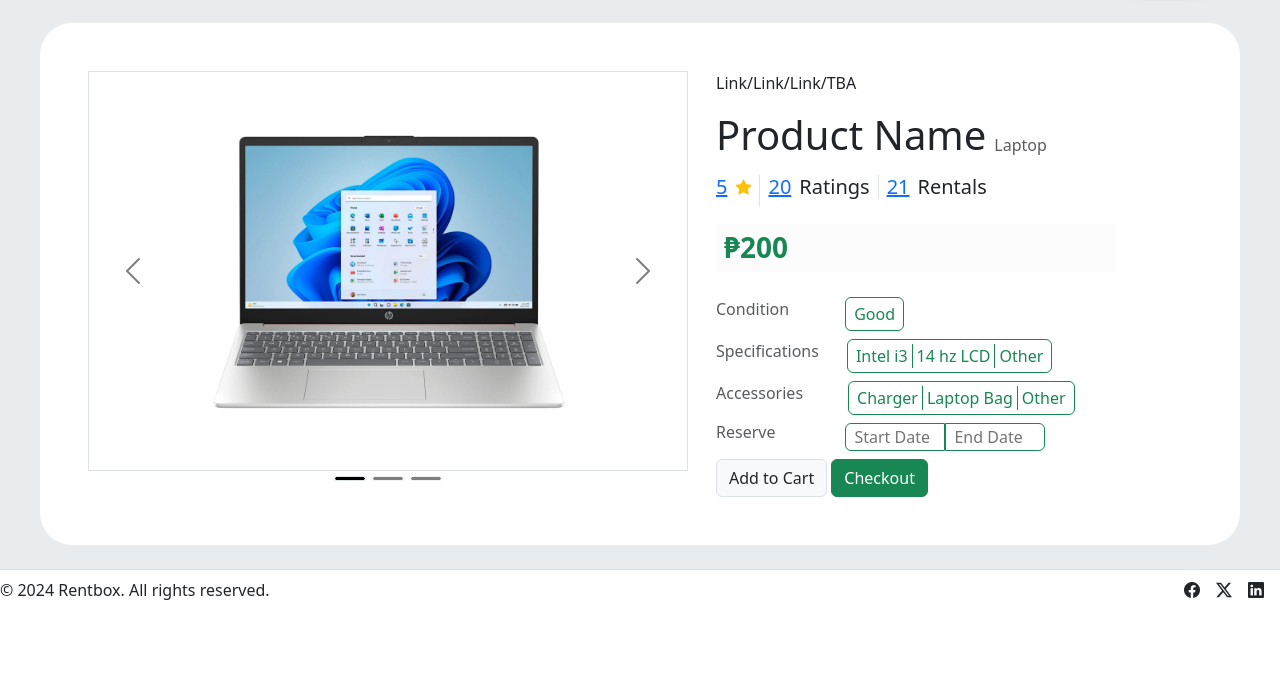
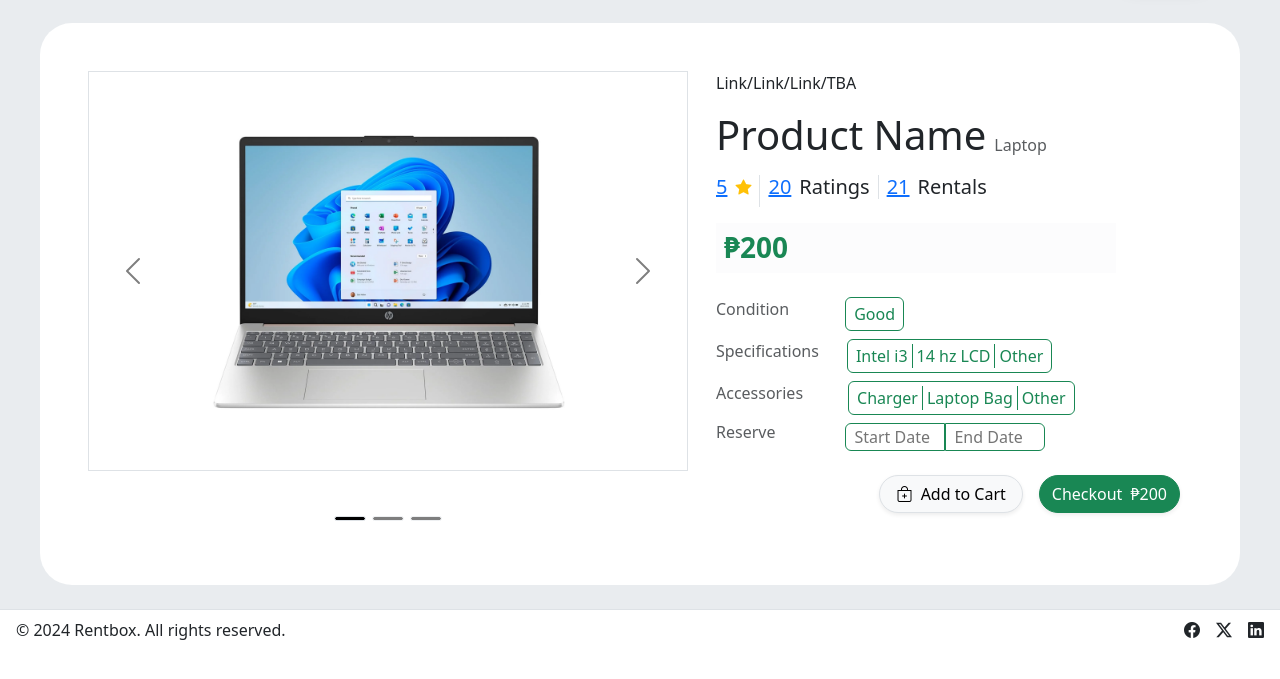
Before and after one commit to moonstarring/rb, a PHP site: page /renter/item.php in a window 1280 px wide. Shown: the part 93-772 px from the top of the page. Run offline with PHP 8.4, Linux system fonts and the light colour scheme.

Commit message:
Update item.php

```diff
--- a/renter/item.php
+++ b/renter/item.php
@@ -80,7 +80,10 @@
                     <h5 class="pe-2">Rentals</h5>
                 </div>
 
-                <h3 class="bg-light-subtle text-success fw-bold p-2 mt-3 " style="width: 400px;">₱200</h3>
+                <?php $productPrice = 200; ?>
+                <h3 class="bg-light-subtle text-success fw-bold p-2 mt-3 " style="width: 400px;" id="totalPrice">
+                    ₱<?php echo $productPrice; ?>
+                </h3>
 
                 <div class="d-flex gap-2 mt-4 mb-2 align-items-center">
                     <h6 class="me-5 text-body-secondary">Condition</h6>
@@ -105,7 +108,7 @@
                     </div>
                 </div>
 
-                <div class="d-flex mb-2">
+                <div class="d-flex mb-4">
                     <h6 class="text-body-secondary" style="margin-right: 70px;">Reserve</h6>
                     <div class="d-flex">
                         <input class="border border-success border-1 rounded-start px-2 text-success" type="text" id="startDate" placeholder="Start Date" style="width: 100px;">
@@ -114,8 +117,14 @@
 
                 </div>
 
-                <button type="button" class="btn bg-light border" href="">Add to Cart</button>
-                <button type="button" class="btn btn-success" href="checkout.php">Checkout</button>
+                <div class="d-flex gap-3 mb-4">
+                    <button type="button" class="btn rounded-pill shadow-sm btn-light px-3 border ms-auto" href="">
+                        <i class="bi bi-bag-plus pe-1"></i>
+                        Add to Cart</button>
+                    <button type="button" class="btn rounded-pill shadow-sm btn-success d-flex align-items-center gap-2" href="checkout.php">
+                        Checkout<span class="mb-0" id="checkoutTotalPrice">₱<?php echo $productPrice; ?></span>
+                    </button>
+                </div>
             </div>
 
 
@@ -124,7 +133,7 @@
 
     <footer class="">
         <div class="d-flex flex-column flex-sm-row justify-content-between py-2 border-top">
-            <p>© 2024 Rentbox. All rights reserved.</p>
+            <p class="ps-3">© 2024 Rentbox. All rights reserved.</p>
             <ul class="list-unstyled d-flex pe-3">
             <li class="ms-3"><a href=""><i class="bi bi-facebook text-body"></i></a></li>
             <li class="ms-3"><a href=""><i class="bi bi-twitter-x text-body"></i></a></li>
@@ -151,16 +160,44 @@
 
     flatpickr("#startDate", {
     dateFormat: "Y-m-d", // Specify the date format (check Flatpickr docs for options)
+    maxDate: new Date(2025, 11, 1), // Set the maximum selectable date
     minDate: "today",     // Set the minimum selectable date
     disableMobile: true // Disable the mobile-specific UI.
     });
 
     flatpickr("#endDate", {
+    minDate: "today",     // Set the minimum selectable date
     dateFormat: "Y-m-d", // Specify the date format (check Flatpickr docs for options)
     maxDate: new Date(2025, 11, 1), // Set the maximum selectable date
     disableMobile: true // Disable the mobile-specific UI.
     });
 
+    //calculate total price based on selected dates
+    function calculateTotal() {
+        const startDateInput = document.getElementById('startDate');
+        const endDateInput = document.getElementById('endDate');
+        const totalPriceDisplay = document.getElementById('totalPrice');
+        const checkoutTotalPrice = document.getElementById('checkoutTotalPrice');
+
+        const pricePerDay = <?php echo $productPrice; ?>; // price from PHP
+        const startDate = new Date(startDateInput.value);
+        const endDate = new Date(endDateInput.value);
+
+        if (startDate && endDate && startDate <= endDate) {
+            const timeDifference = endDate - startDate;
+            const daysDifference = Math.ceil(timeDifference / (1000 * 3600 * 24)); // Convert to days
+            const totalPrice = daysDifference * pricePerDay;
+            totalPriceDisplay.textContent = '₱' + totalPrice;
+            checkoutTotalPrice.textContent = '₱' + totalPrice;
+        } else {
+            totalPriceDisplay.textContent = '₱' + pricePerDay;
+            checkoutTotalPrice.textContent = '₱' + pricePerDay;
+        }
+    }
+
+    //event listeners to date inputs
+    document.getElementById('startDate').addEventListener('change', calculateTotal);
+    document.getElementById('endDate').addEventListener('change', calculateTotal);
     </script>
 
 </html>
```
